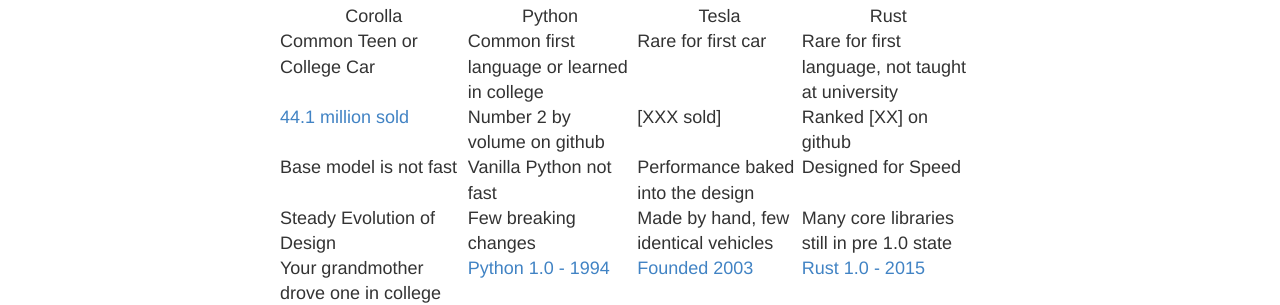
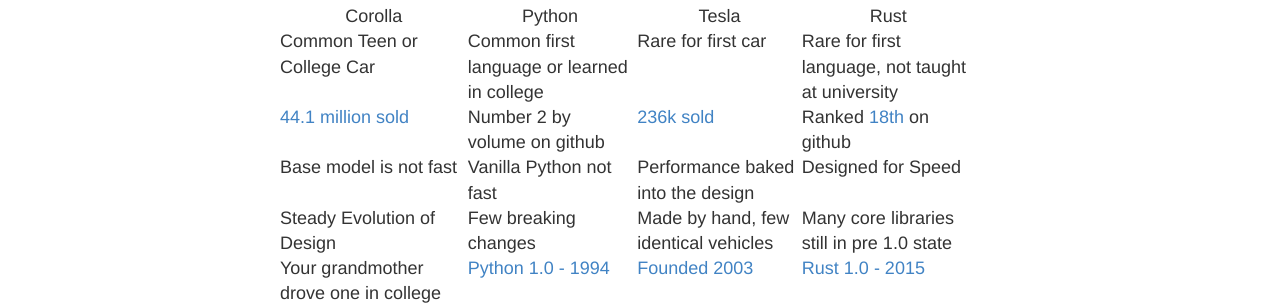
Before and after one commit to gnfrazier/gnfrazier.github.io, a Jekyll site: the page built from _posts/2018-1-23-thinking-about-rust.md, in a window 1280 px wide. Shown: the part 649-954 px from the top of the page. Built offline with Jekyll 4.4.1, drawn with Linux system fonts in a browser that asks for light colours.

Commit message:
Updates.

```diff
--- a/_posts/2018-1-23-thinking-about-rust.md
+++ b/_posts/2018-1-23-thinking-about-rust.md
@@ -13,13 +13,13 @@
 
 The more I think about both Python and Rust, the more I find that statement fitting.
 
-| Corolla                                                                                                                                                                | Python                                                                                                                      |     | Tesla                                                                         | Rust                                                                                                   |     |     |     |     |     |
-| ---------------------------------------------------------------------------------------------------------------------------------------------------------------------- | --------------------------------------------------------------------------------------------------------------------------- | --- | ----------------------------------------------------------------------------- | ------------------------------------------------------------------------------------------------------ | --- | --- | --- | --- | --- |
-| Common Teen or College Car                                                                                                                                             | Common first language or learned in college                                                                                 |     | Rare for first car                                                            | Rare for first language, not taught at university                                                      |     |     |     |     |     |
-| [44.1 million sold](https://newsroom.toyota.co.jp/en/corolla50th/history/by_the_numbers/ "Toyota by the Numbers - Corolla 50th Aniversary")                            | Number 2 by volume on github                                                                                                |     | [XXX sold]                                                                    | Ranked [XX] on github                                                                                  |     |     |     |     |     |
-| Base model is not fast                                                                                                                                                 | Vanilla Python not fast                                                                                                     |     | Performance baked into the design                                             | Designed for Speed                                                                                     |     |     |     |     |     |
-| Steady Evolution of Design                                                                                                                                             | Few breaking changes                                                                                                        |     | Made by hand, few identical vehicles                                          | Many core libraries still in pre 1.0 state                                                             |     |     |     |     |     |
-| Your grandmother drove one in college [(1966)](https://newsroom.toyota.co.jp/en/corolla50th/history/by_the_numbers/ "Toyota by the Numbers - Corolla 50th Aniversary") | [Python 1.0 - 1994](<http://python-history.blogspot.com/2009/01/brief-timeline-of-python.html - Python History - Timeline>) |     | [Founded 2003](https://en.wikipedia.org/wiki/Tesla,_Inc. "Wikipedia - Tesla") | [Rust 1.0 - 2015](https://blog.rust-lang.org/2015/05/15/Rust-1.0.html "Rust Lang - Announcing 1.0...") |     |     |     |     |     |
+| Corolla                                                                                                                                                                | Python                                                                                                                      |     | Tesla                                                                                        | Rust                                                                                                                 |     |     |     |     |     |
+| ---------------------------------------------------------------------------------------------------------------------------------------------------------------------- | --------------------------------------------------------------------------------------------------------------------------- | --- | -------------------------------------------------------------------------------------------- | -------------------------------------------------------------------------------------------------------------------- | --- | --- | --- | --- | --- |
+| Common Teen or College Car                                                                                                                                             | Common first language or learned in college                                                                                 |     | Rare for first car                                                                           | Rare for first language, not taught at university                                                                    |     |     |     |     |     |
+| [44.1 million sold](https://newsroom.toyota.co.jp/en/corolla50th/history/by_the_numbers/ "Toyota by the Numbers - Corolla 50th Aniversary")                            | Number 2 by volume on github                                                                                                |     | [236k sold](https://en.wikipedia.org/wiki/Tesla,_Inc.#cite_ref-82 "Wikipedia - Tesla Sales") | Ranked [18th](http://redmonk.com/sogrady/2017/03/17/language-rankings-1-17/ "Redmonk - Language Rankings") on github |     |     |     |     |     |
+| Base model is not fast                                                                                                                                                 | Vanilla Python not fast                                                                                                     |     | Performance baked into the design                                                            | Designed for Speed                                                                                                   |     |     |     |     |     |
+| Steady Evolution of Design                                                                                                                                             | Few breaking changes                                                                                                        |     | Made by hand, few identical vehicles                                                         | Many core libraries still in pre 1.0 state                                                                           |     |     |     |     |     |
+| Your grandmother drove one in college [(1966)](https://newsroom.toyota.co.jp/en/corolla50th/history/by_the_numbers/ "Toyota by the Numbers - Corolla 50th Aniversary") | [Python 1.0 - 1994](<http://python-history.blogspot.com/2009/01/brief-timeline-of-python.html - Python History - Timeline>) |     | [Founded 2003](https://en.wikipedia.org/wiki/Tesla,_Inc. "Wikipedia - Tesla")                | [Rust 1.0 - 2015](https://blog.rust-lang.org/2015/05/15/Rust-1.0.html "Rust Lang - Announcing 1.0...")               |     |     |     |     |     |
 
 In light of all this, Rust is just hard to learn. I don't want to have to think about thread safety and ownership and memory usage. I just want to write some code and get work done. It is rare that a difference of 3ms vs 3 hours in run time makes a difference for me, what does make a difference is 15 minutes vs 5 hours to code it. After a few toy programs I lost interest.
 
```
